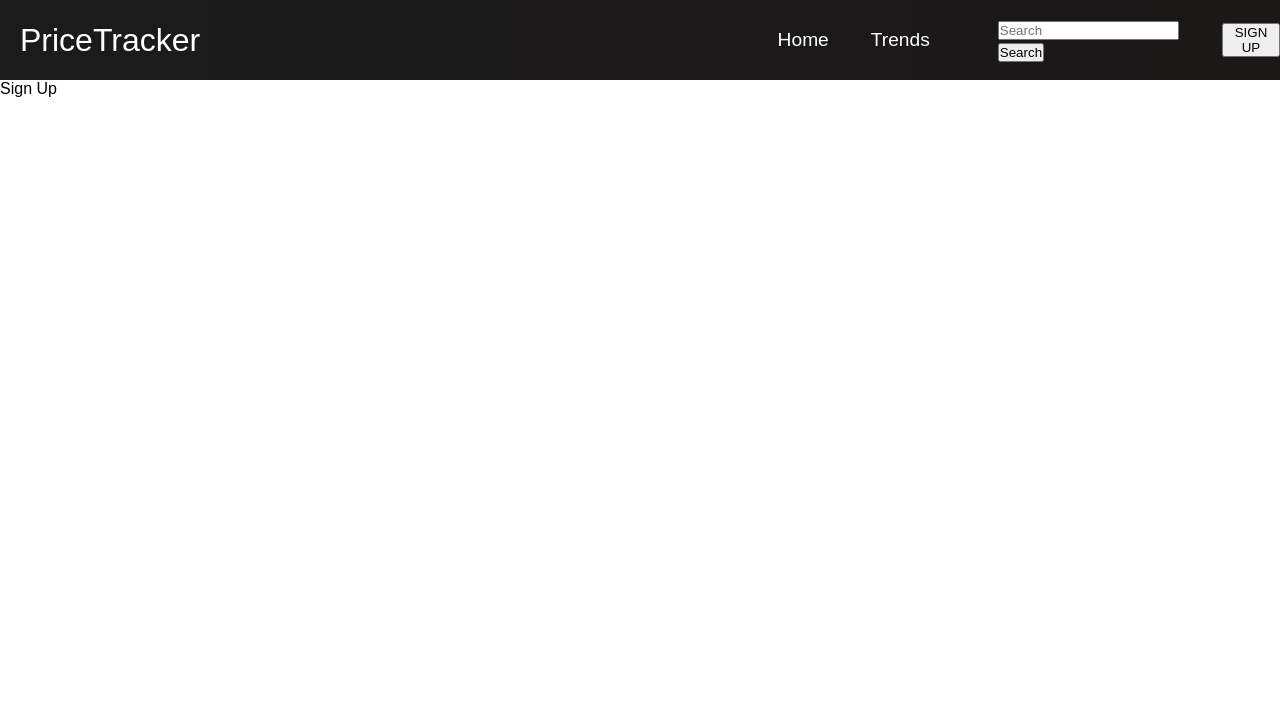
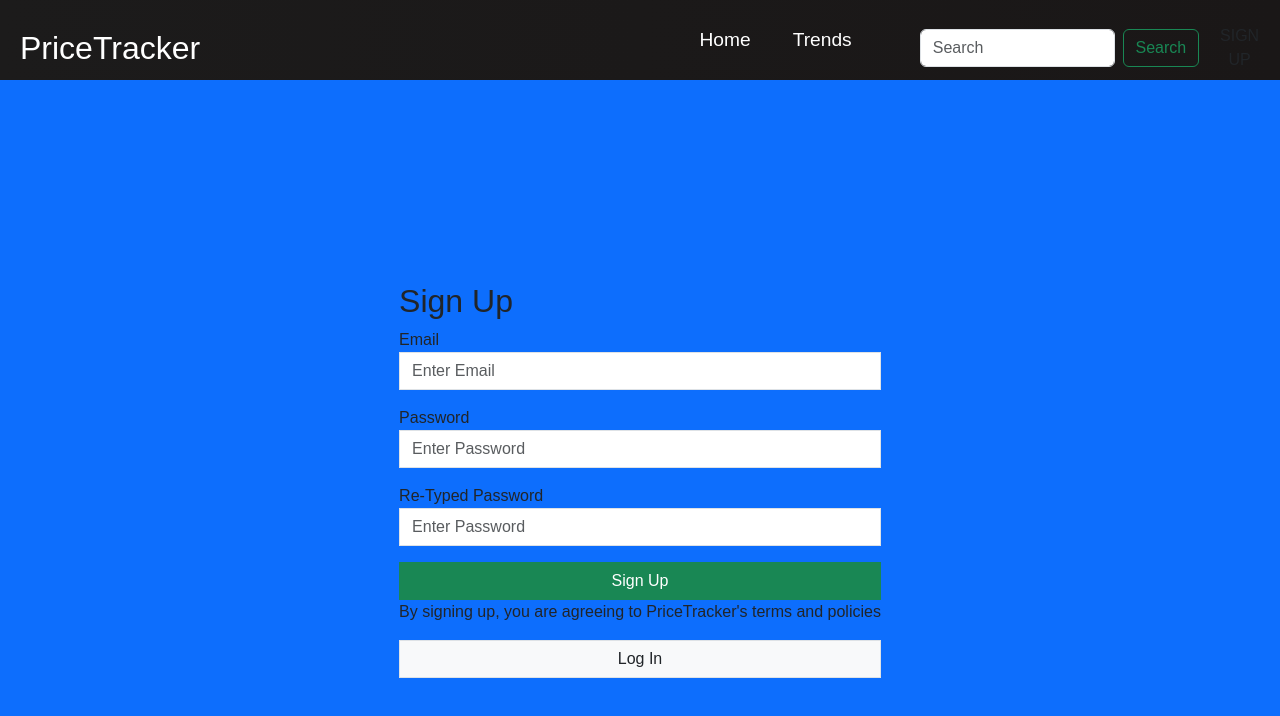
Before and after one commit to kjernest01/temp_repo, a React (Create React App) app: page /sign-up in a window 1280 px wide. Shown: the top 716 px of the page. Built offline with nearby package versions, Linux system fonts and the light colour scheme.

Commit message:
Added Login.js and edited Signup.js

```diff
--- a/src/App.js
+++ b/src/App.js
@@ -8,8 +8,11 @@
 } from "react-router-dom";
 import Home from './components/pages/Home';
 import Trends from './components/pages/Trends';
+import Search from './components/pages/Search';
 import Signup from './components/pages/Signup';
-import Search from './components/pages/Search';
+import Login from './components/pages/Login';
+import 'bootstrap/dist/css/bootstrap.min.css';
+
 
 function App() {
     return (
@@ -18,14 +21,9 @@
             <Routes>
                 <Route path="/" element={<Home />} />
                 <Route path="/trends" element={<Trends />} />
-                <Route
-                    path="/Search"
-                    element={<Search />}
-                />
-                <Route
-                    path="/sign-up"
-                    element={<Signup />}
-                />
+                <Route path="/Search" element={<Search />}/>
+                <Route path="/sign-up" element={<Signup />}/>
+                <Route path="/login" element={<Login />}/>
             </Routes>
         </Router>
     );
--- /dev/null
+++ b/src/components/pages/Login.js
@@ -0,0 +1,28 @@
+import React from 'react'
+// import { Link } from 'react-router-dom'
+
+
+function Login() {
+    return (
+        <div className='d-flex justify-content-center align-items-center bg-primary vh-100'>
+            <div>
+                <form action='bg-white p-3 rounded w-25'>
+                    <h2>Log In</h2>
+                    <div className='mb-3'>
+                        <label htmlFor="email">Email</label>
+                        <input type="email" placeholder='Enter Email' className='form-control rounded-0'/>
+                    </div>
+                    <div className='mb-3'>
+                    <label htmlFor="password">Password</label>
+                        <input type="password" placeholder='Enter Password' className='form-control rounded-0'/>
+                    </div>
+                    <button className='btn btn-success w-100 rounded-0'>Log In</button>
+                    <p>By signing up, you are agreeing to PriceTracker's terms and policies</p>
+                    <button to="/signup" className='btn btn-default border w-100 bg-light rounded-0 text-decoration-none'>Sign Up</button>
+                </form>
+            </div>
+        </div>
+    )
+}
+
+export default Login;
--- a/src/components/pages/Signup.js
+++ b/src/components/pages/Signup.js
@@ -1,17 +1,30 @@
 import React from 'react'
 
-const Signup = () => {
+function Signup() {
     return (
-        <div className='container'>
-        <div className ='header'>
-        <div className = 'text'>
-            Sign Up
-            </div>
-            <div className = 'inputs'>
+        <div className='d-flex justify-content-center align-items-center bg-primary vh-100'>
+        <div>
+            <form action='bg-white p-3 rounded w-25'>
+                <h2>Sign Up</h2>
+                <div className='mb-3'>
+                    <label htmlFor="email">Email</label>
+                    <input type="email" placeholder='Enter Email' className='form-control rounded-0'/>
+                </div>
+                <div className='mb-3'>
+                <label htmlFor="password">Password</label>
+                    <input type="password" placeholder='Enter Password' className='form-control rounded-0'/>
+                </div>
+                <div className='mb-3'>
+                <label htmlFor="password">Re-Typed Password</label>
+                    <input type="password" placeholder='Enter Password' className='form-control rounded-0'/>
+                </div>
 
-            </div>
-            </div>
+                <button className='btn btn-success w-100 rounded-0'>Sign Up</button>
+                <p>By signing up, you are agreeing to PriceTracker's terms and policies</p>
+                <button to="/login" className='btn btn-default border w-100 bg-light rounded-0 text-decoration-none'>Log In</button>
+            </form>
         </div>
+    </div>
     )
 }
 
```
